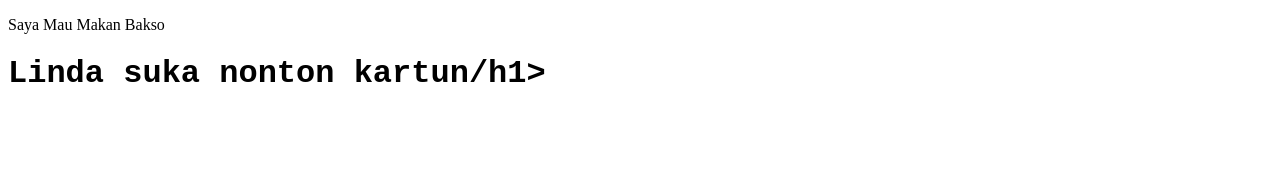
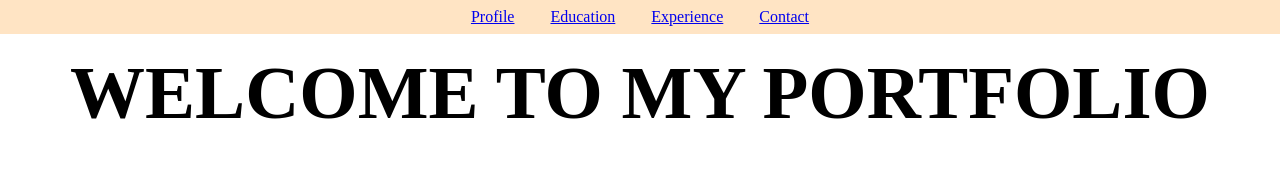
Before and after one commit to LindaOktaviani17/LindaOktaviani17.github.io, a plain HTML site: page index.html in a window 1280 px wide. Drawn offline with Linux system fonts and the light colour scheme.

Commit message:
insert index.html

```diff
--- a/index.html
+++ b/index.html
@@ -5,9 +5,25 @@
     <meta http-equiv="X-UA-Compatible" content="IE=edge">
     <meta name="viewport" content="width=device-width, initial-scale=1.0">
     <title>Document</title>
+    <link rel="stylesheet" type="text/css" href="style.css">
 </head>
 <body>
-    <p>Saya Mau Makan Bakso</p>
-    <h1 style="font-family: 'Courier New', Courier, monospace;">Linda suka nonton kartun/h1>
+    <section class="navigasi">
+    <nav>
+    <ul>
+    <li><a href="#profile">Profile</a></li>
+    <li><a href="#education">Education</a></li>
+    <li><a href="#experience">Experience</a></li>
+    <li><a href="#contact">Contact</a></li>
+    </ul>
+    </nav>
+    </section>
+
+    <section class="profile" id="profile">
+        <div class="profil">
+        <h1>WELCOME TO MY PORTFOLIO</h1>
+        </div>
+    </section>
+
 </body>
 </html>
--- /dev/null
+++ b/style.css
@@ -0,0 +1,26 @@
+*{
+    padding: 0;
+    margin: 0;
+}
+li {
+    list-style-type: none;
+    display: inline-block;
+    padding: 8px 16px;
+}
+nav {
+    text-align: center;
+    position: fixed;
+    width: 100%;
+    z-index: 2;
+    justify-content: center;
+    align-items: center;
+    background-color:bisque;
+}
+.profile h1 {
+text-align: center;
+}
+
+.profile .profil{
+    font-size: 50px;
+    padding: 50px;
+}
```
Also changed, not shown: FOTO1.avif (added), FOTO3.avif (added), IMG_20220930_142514_640-removebg-preview.png (added), IMG_20230512_141753_853.jpg (added), IMG_20230517_230056_512.jpg (added), IMG_20230517_230058_373-removebg-preview.png (added), IMG_20230517_230110_778.jpg (added), IMG_20230517_230117_996-removebg-preview(2).png (added), IMG_20230517_230122_668.jpg (added), IMG_20230518_005232.jpg (added), IMG_20230519_002100.jpg (added), IMG_20230519_002248.jpg (added), tp220-01c.jpg (added), 2 other files.
